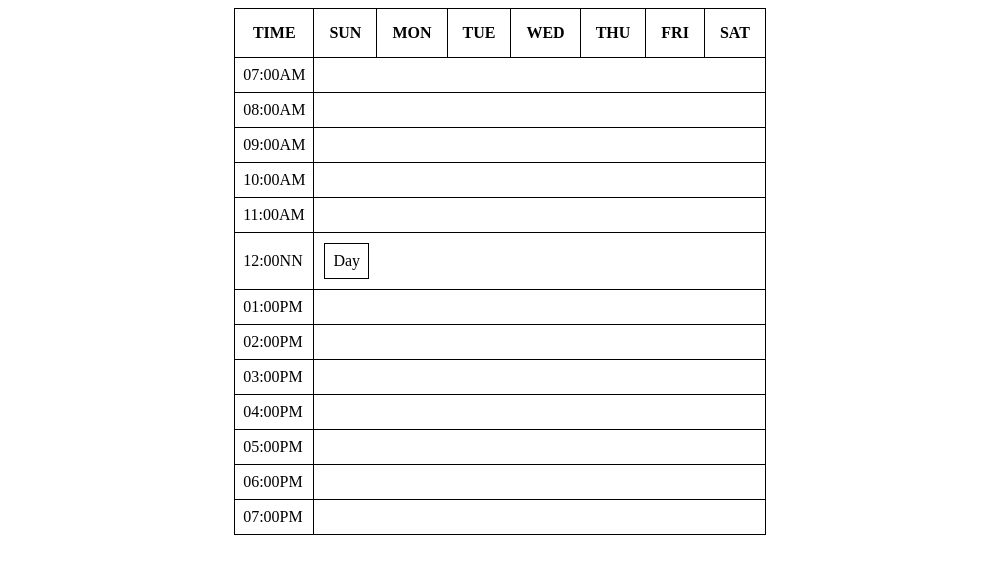
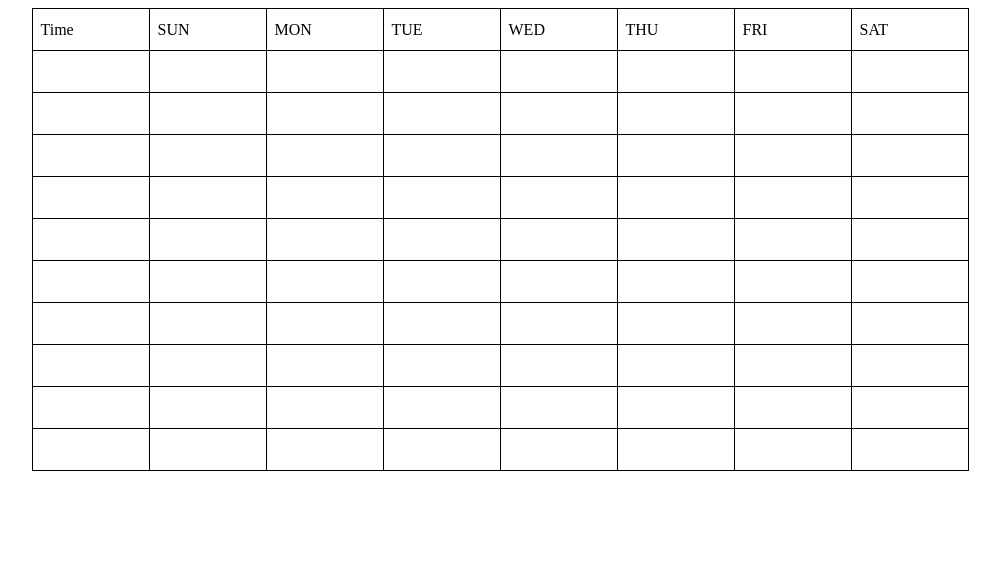
Before and after one commit to IJMPLM/personal-tracker, a plain HTML site: page index.html in a window 1280 px wide. Shown: the whole page, without its empty margins (140-1140 px from the left). Drawn offline with Linux system fonts and the light colour scheme.

Commit message:
js automated table

```diff
--- a/base.css
+++ b/base.css
@@ -1,14 +1,12 @@
-#schedule {
+#SERschedule {
     margin: auto;
     border-collapse: collapse;
-}
-
-#schedule th {
-    border: 1px solid black;
-    padding: 15px;
 }
 
 #schedule td {
     border:  1px solid black;
     padding: 8px;
+    width: 100px;
+    height: 25px;
+    margin: auto;
 }
--- a/home.js
+++ b/home.js
@@ -0,0 +1,34 @@
+const rows = 11;
+const columns = 8;
+
+function schedTable(rows, columns){
+    const table = document.createElement('table');
+    table.id ='SERschedule';
+    for (let i = 0; i < rows; i++) {
+        const row = document.createElement('tr');
+      for (let j = 0; j < columns; j++) {
+         const cell = document.createElement('td');
+         cell.id = `cell-${i}-${j}`;
+         row.appendChild(cell);
+        }
+        table.appendChild(row);
+    }
+    document.getElementById('schedule').appendChild(table);
+}
+
+function tableHeading(){
+    const dayNames =["Time","SUNDAY","MONDAY","TUESDAY","WEDNESDAY","THURSDAY","FRIDAY","SATURDAY"];
+    for (let i=0; i<dayNames.length;i++){
+        const specificCell = document.getElementById(`cell-0-${i}`);
+        if (i==0){
+            specificCell.textContent = dayNames[i];
+        } else {
+            specificCell.textContent = dayNames[i].substring(0,3);
+        }
+    }
+
+
+}
+
+schedTable(rows,columns);
+tableHeading();
--- a/index.html
+++ b/index.html
@@ -6,7 +6,11 @@
     </head>
 
     <body>
-        <header class="schedule">
+        <header id="schedule">
+            <script src="home.js"></script>
+
+
+            <!--
             <table id="schedule">
                 <tr>
                     <th>TIME</th>
@@ -42,7 +46,7 @@
                     <td>12:00NN</td>
                     <td colspan="7">
                         <table>
-                            <td class="subject">Day</td>
+                            <td class="subject" id="NSTP">Day</td>
                         </table>
 
                     </td>
@@ -76,7 +80,7 @@
                     <td colspan="7"></td>
                 </tr>
             </table>
+            -->
         </header>
-        <script src="home.js"></script>
     </body>
 </html>
```
